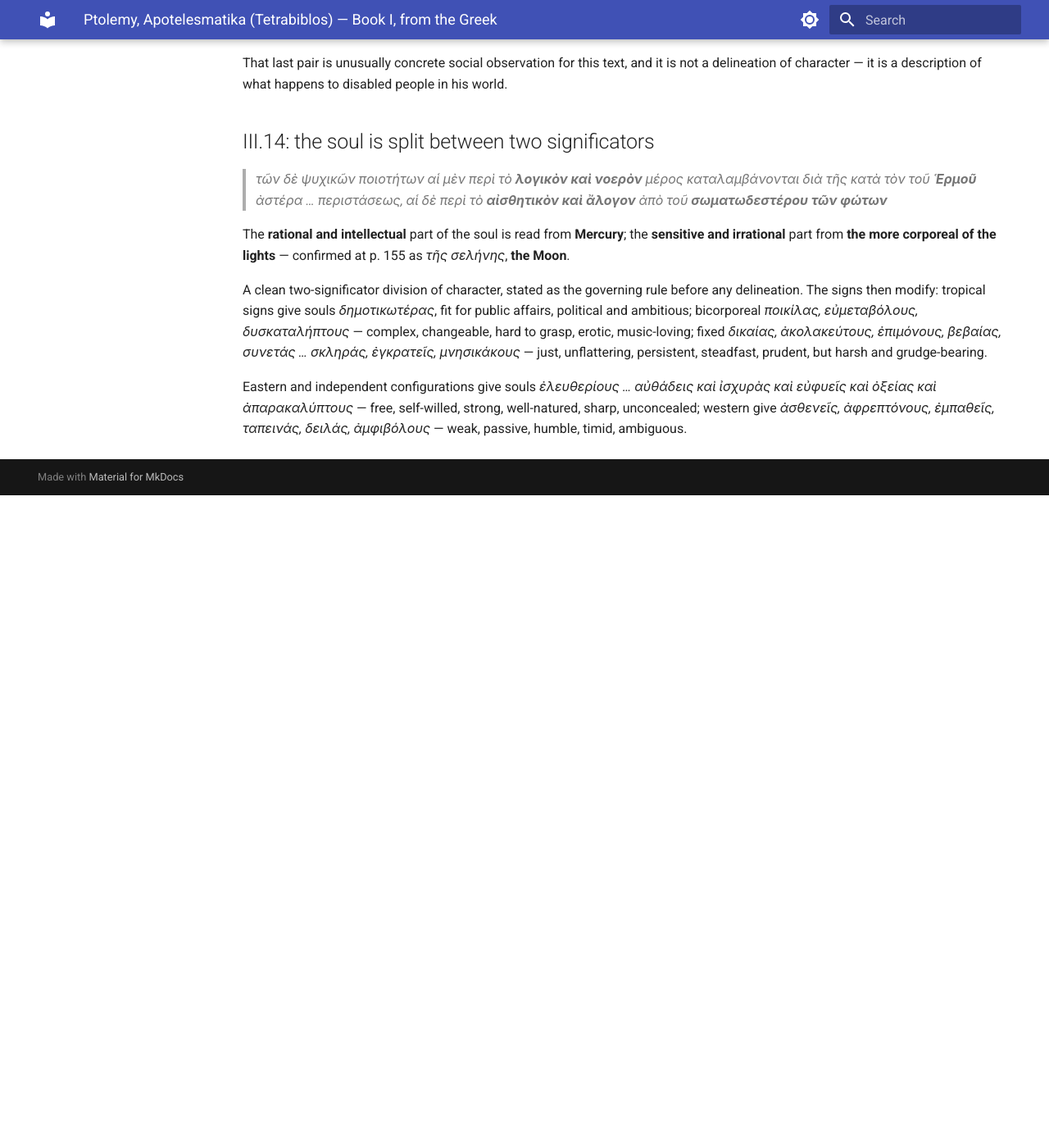
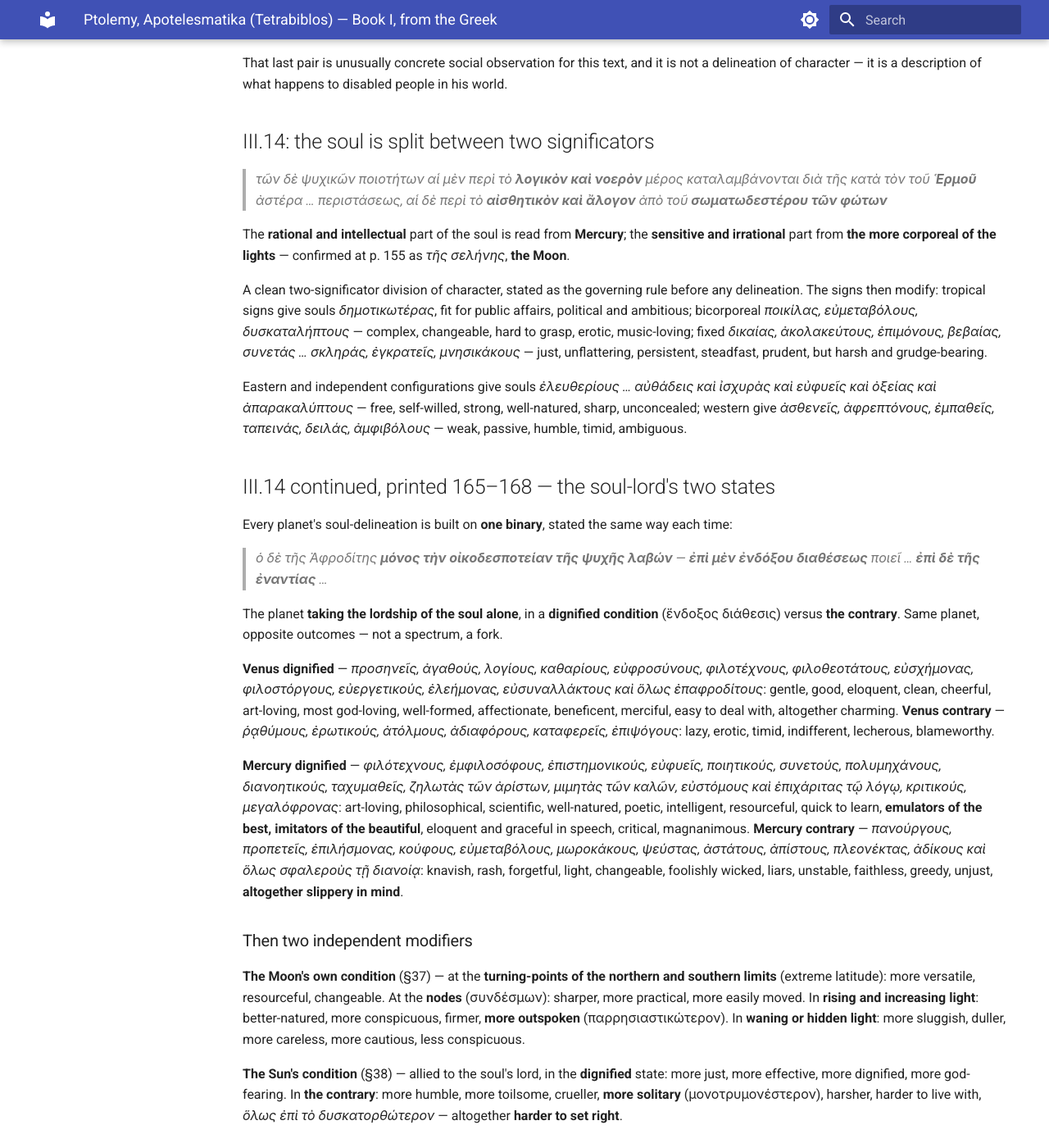
Before and after one commit to Bender1011001/traditional-astrology-engine, an MkDocs documentation site: the page built from docs/sources/ptolemy_greek_book1.md, in a window 1280 px wide and 1400 px high, scrolled down 29548 px. Shown: the whole window at 82% size. Built offline with MkDocs 1.6.1 and Material for MkDocs 9.7.7, drawn with Linux system fonts in a browser that asks for light colours; before the commit the page ends 30152 px from its top, so only the background shows below that; some of the changed text lies outside the part shown.

Commit message:
Ptolemy III.14 continued: the soul-lord has two states, not a spectrum
Printed 165-168. Every planet's soul-delineation is built on one
binary, stated identically each time: the planet taking the lordship of
the soul ALONE, epi men endoxou diatheseos - in a dignified condition -
versus epi de tes enantias, the contrary.

Venus dignified gives gentle, good, eloquent, clean, art-loving, most
god-loving, affectionate, beneficent, merciful, altogether charming.
Venus contrary gives lazy, erotic, timid, indifferent, lecherous,
blameworthy. Mercury dignified gives philosophical, scientific, quick
to learn, emulators of the best and imitators of the beautiful,
eloquent and graceful in speech, critical, magnanimous. Mercury
contrary gives knavish, rash, forgetful, changeable, liars, faithless,
greedy, and altogether slippery in mind.

Two independent modifiers follow. The Moon's own condition: at the
turning-points of the northern and southern limits more versatile and
changeable, at the nodes sharper and more practical, in rising and
increasing light better-natured and more outspoken, in waning or hidden
light more sluggish and careless and less conspicuous. The Sun's
condition: dignified gives more just, effective and god-fearing; the
contrary gives more humble, toilsome, crueller, more solitary, harsher,
and altogether harder to set right.

The full procedure is four ordered steps with stated inputs - split the
soul between Mercury and the Moon, find the soul-lord and read its
dignified-or-contrary list, modify by the Moon's latitude and nodes and
light, modify by the Sun. The most completely specified character
method found in the session, and the engine does not follow it; it
reads planets in signs and houses rather than establishing a soul-lord
and grading it by one switch.

The binary is the point. Ptolemy does not give Venus a fixed meaning
that gets nudged. He gives Venus two opposite meanings selected by
condition, and an engine that blends toward the middle produces
neither.

Co-Authored-By: Claude Opus 5 <noreply@anthropic.com>

```diff
--- a/docs/sources/ptolemy_greek_book1.md
+++ b/docs/sources/ptolemy_greek_book1.md
@@ -817,3 +817,34 @@ The **rational and intellectual** part of the soul is read from **Mercury**; the
 A clean two-significator division of character, stated as the governing rule before any delineation. The signs then modify: tropical signs give souls *δημοτικωτέρας*, fit for public affairs, political and ambitious; bicorporeal *ποικίλας, εὐμεταβόλους, δυσκαταλήπτους* — complex, changeable, hard to grasp, erotic, music-loving; fixed *δικαίας, ἀκολακεύτους, ἐπιμόνους, βεβαίας, συνετάς … σκληράς, ἐγκρατεῖς, μνησικάκους* — just, unflattering, persistent, steadfast, prudent, but harsh and grudge-bearing.
 
 Eastern and independent configurations give souls *ἐλευθερίους … αὐθάδεις καὶ ἰσχυρὰς καὶ εὐφυεῖς καὶ ὀξείας καὶ ἀπαρακαλύπτους* — free, self-willed, strong, well-natured, sharp, unconcealed; western give *ἀσθενεῖς, ἀφρεπτόνους, ἐμπαθεῖς, ταπεινάς, δειλάς, ἀμφιβόλους* — weak, passive, humble, timid, ambiguous.
+
+## III.14 continued, printed 165–168 — the soul-lord's two states
+
+Every planet's soul-delineation is built on **one binary**, stated the same way each time:
+
+> *ὁ δὲ τῆς Ἀφροδίτης **μόνος τὴν οἰκοδεσποτείαν τῆς ψυχῆς λαβών** — **ἐπὶ μὲν ἐνδόξου διαθέσεως** ποιεῖ … **ἐπὶ δὲ τῆς ἐναντίας** …*
+
+The planet **taking the lordship of the soul alone**, in a **dignified condition** (ἔνδοξος διάθεσις) versus **the contrary**. Same planet, opposite outcomes — not a spectrum, a fork.
+
+**Venus dignified** — *προσηνεῖς, ἀγαθούς, λογίους, καθαρίους, εὐφροσύνους, φιλοτέχνους, φιλοθεοτάτους, εὐσχήμονας, φιλοστόργους, εὐεργετικούς, ἐλεήμονας, εὐσυναλλάκτους καὶ ὅλως ἐπαφροδίτους*: gentle, good, eloquent, clean, cheerful, art-loving, most god-loving, well-formed, affectionate, beneficent, merciful, easy to deal with, altogether charming.
+**Venus contrary** — *ῥᾳθύμους, ἐρωτικούς, ἀτόλμους, ἀδιαφόρους, καταφερεῖς, ἐπιψόγους*: lazy, erotic, timid, indifferent, lecherous, blameworthy.
+
+**Mercury dignified** — *φιλότεχνους, ἐμφιλοσόφους, ἐπιστημονικούς, εὐφυεῖς, ποιητικούς, συνετούς, πολυμηχάνους, διανοητικούς, ταχυμαθεῖς, ζηλωτὰς τῶν ἀρίστων, μιμητὰς τῶν καλῶν, εὐστόμους καὶ ἐπιχάριτας τῷ λόγῳ, κριτικούς, μεγαλόφρονας*: art-loving, philosophical, scientific, well-natured, poetic, intelligent, resourceful, quick to learn, **emulators of the best, imitators of the beautiful**, eloquent and graceful in speech, critical, magnanimous.
+**Mercury contrary** — *πανούργους, προπετεῖς, ἐπιλήσμονας, κούφους, εὐμεταβόλους, μωροκάκους, ψεύστας, ἀστάτους, ἀπίστους, πλεονέκτας, ἀδίκους καὶ ὅλως σφαλεροὺς τῇ διανοίᾳ*: knavish, rash, forgetful, light, changeable, foolishly wicked, liars, unstable, faithless, greedy, unjust, **altogether slippery in mind**.
+
+### Then two independent modifiers
+
+**The Moon's own condition** (§37) — at the **turning-points of the northern and southern limits** (extreme latitude): more versatile, resourceful, changeable. At the **nodes** (συνδέσμων): sharper, more practical, more easily moved. In **rising and increasing light**: better-natured, more conspicuous, firmer, **more outspoken** (παρρησιαστικώτερον). In **waning or hidden light**: more sluggish, duller, more careless, more cautious, less conspicuous.
+
+**The Sun's condition** (§38) — allied to the soul's lord, in the **dignified** state: more just, more effective, more dignified, more god-fearing. In **the contrary**: more humble, more toilsome, crueller, **more solitary** (μονοτρυμονέστερον), harsher, harder to live with, *ὅλως ἐπὶ τὸ δυσκατορθώτερον* — altogether **harder to set right**.
+
+### The whole system, in order
+
+1. **Split the soul** — Mercury for the rational part, the Moon for the irrational (III.14 opening).
+2. **Find the soul-lord** and read its **dignified-or-contrary** list.
+3. **Modify by the Moon's own latitude, nodal position and light.**
+4. **Modify by the Sun's condition.**
+
+Four ordered steps, each with stated inputs. This is the most completely specified character-delineation procedure encountered in the session, and the engine's character output does not follow it — it reads planets in signs and houses rather than establishing a soul-lord and grading it by a single dignified/contrary switch.
+
+**The binary is the point.** Ptolemy does not give Venus a fixed meaning that gets nudged; he gives Venus **two opposite meanings** selected by condition. An engine that blends toward the middle produces neither.
```
